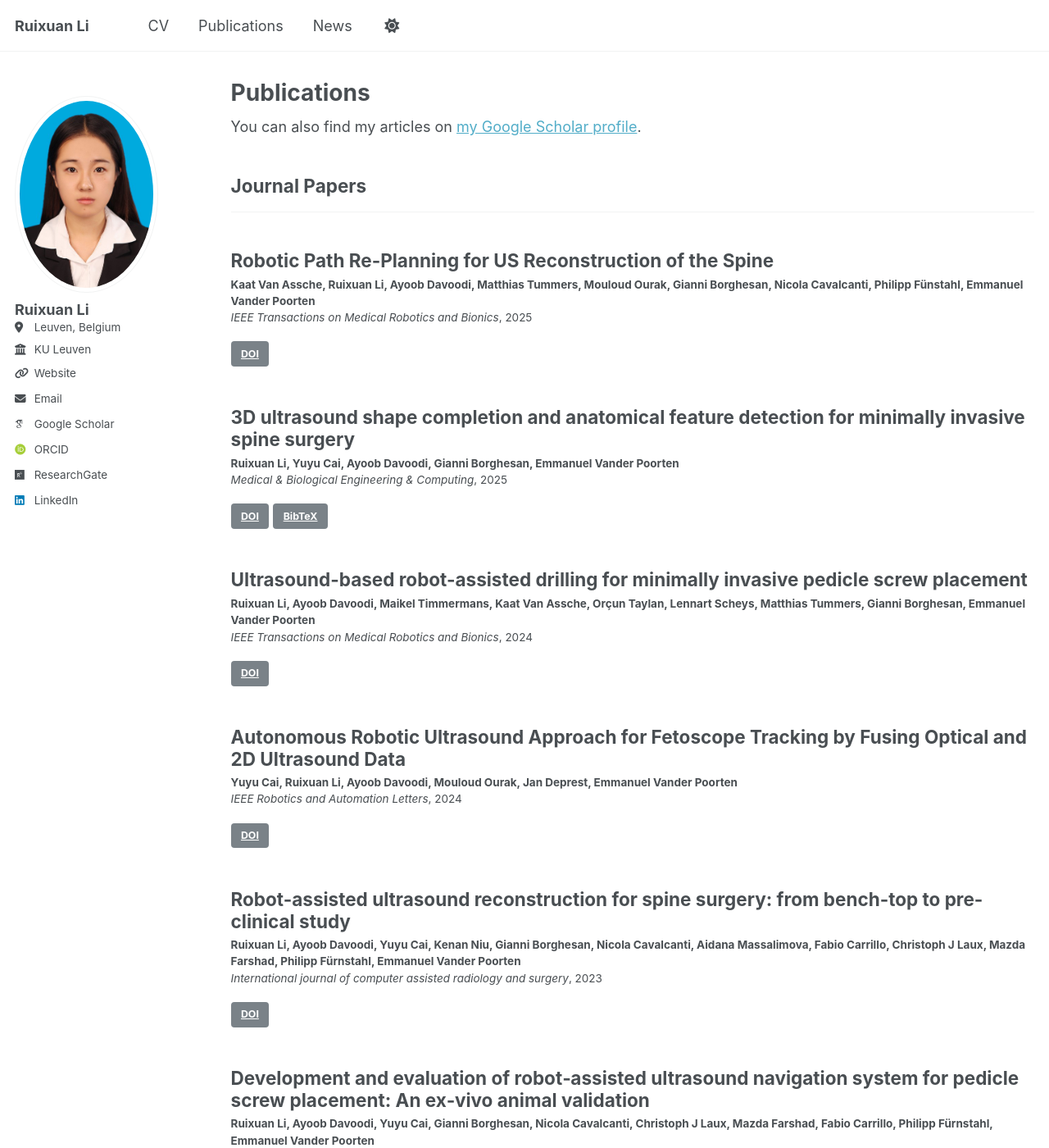
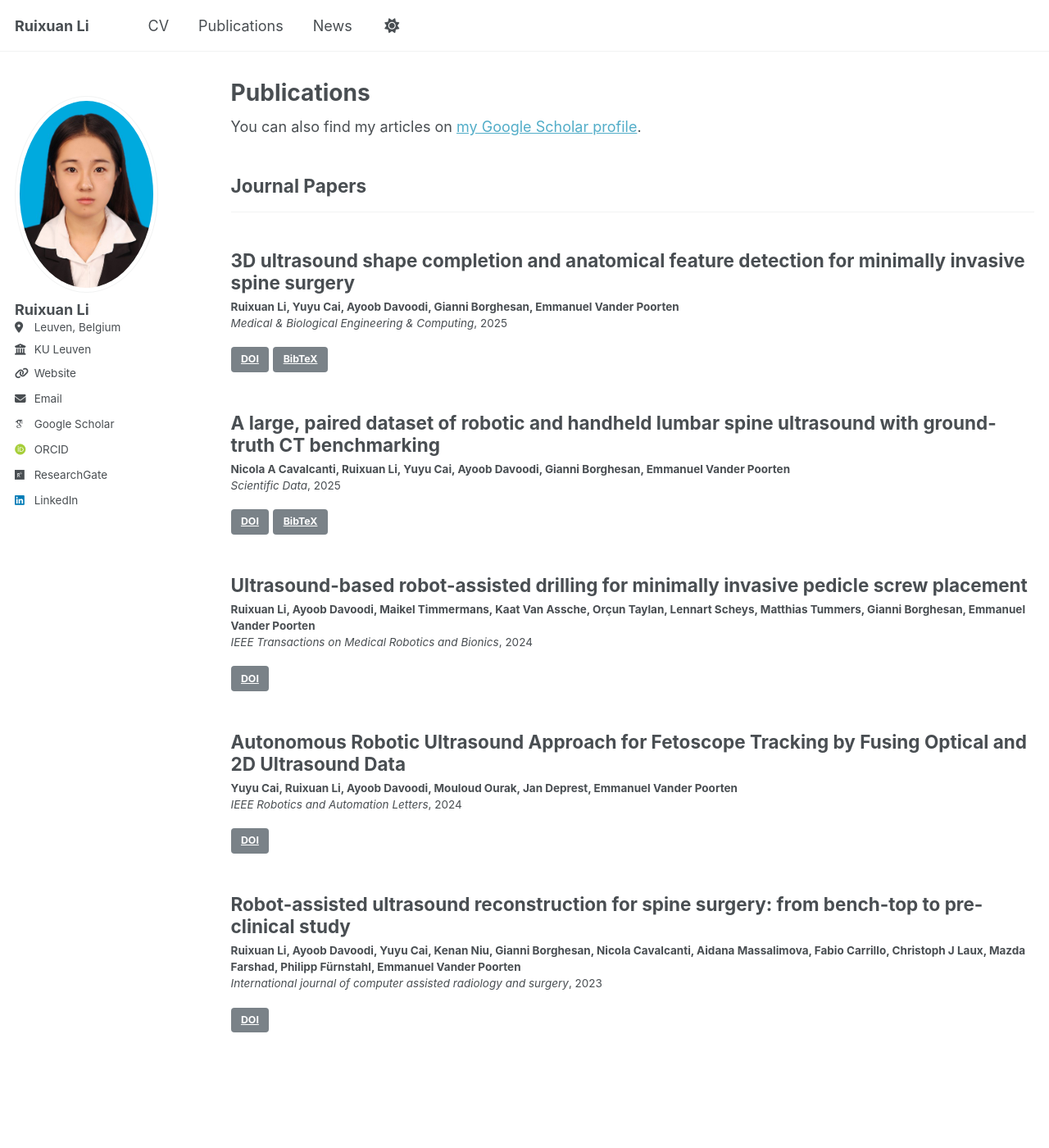
Before and after one commit to Li-Ruixuan/Li-Ruixuan.github.io, a Jekyll site: the page built from _pages/publications.html, in a window 1280 px wide and 1400 px high. Shown: the whole window at 82% size. Built offline with Jekyll 4.4.1, drawn with Linux system fonts in a browser that asks for light colours; some web fonts are replaced; some of the changed text lies outside the part shown.

Commit message:
Updated my website content, update journal paper

```diff
--- a/_data/cv.json
+++ b/_data/cv.json
@@ -24,6 +24,13 @@
     ]
   },
   "work": [{
+      "company": "KU Leuven, Belgium",
+      "position": "Postdoctoral Researcher",
+      "website": "https://www.kuleuven.be",
+      "startDate": "2025-04",
+      "endDate": "Present",
+      "summary": "Funded by FWO Junior postdoctoral fellowship"
+    }, {
       "company": "KU Leuven, Belgium",
       "position": "Postdoctoral Researcher",
       "website": "https://www.kuleuven.be",
@@ -83,7 +90,7 @@
   },
   {
     "name": "Engineering Software",
-    "keywords": ["ROS", "SolidWorks",  "AutoCAD"]
+    "keywords": ["ROS", "Pytorch", "TensorFlow", "Unity", "SolidWorks" ]
   } ],
   "languages": [ {
     "language": "Chinese",
@@ -103,6 +110,16 @@
   ],
   "references": [],
   "publications": [
+     {
+      "name": "A large, paired dataset of robotic and handheld lumbar spine ultrasound with ground-truth CT benchmarking",
+      "authors": ["Nicola A Cavalcanti", "Ruixuan Li", "Yuyu Cai", "Ayoob Davoodi", "Gianni Borghesan", "Emmanuel Vander Poorten"],
+      "publisher": "Scientific Data",
+      "type": "journal",
+      "releaseDate": "2025",
+      "website": "https://https://www.nature.com/articles/s41597-025-06047-9",
+      "bibtex": "@article{Cavalcanti2025,  title = {A large,  paired dataset of robotic and handheld lumbar spine ultrasound with ground-truth CT benchmarking},volume = {12}, ISSN = {2052-4463}, number = {1}, journal = {Scientific Data}, publisher = {Springer Science and Business Media LLC}, author = {Cavalcanti,  Nicola A. and Li,  Ruixuan and Arango,  Laura and Davoodi,  Ayoob and Van Assche,  Kaat and Ao,  Yunke and Massalimova,  Aidana and Salehi,  Mehrdad and Zingg,  Lukas and G\"{o}tschi,  Tobias and Borghesan,  Gianni and Laux,  Christoph J. and Sutter,  Reto and Farshad,  Mazda and Tummers,  Matthias and F\"{u}rnstahl,  Philipp and Vander Poorten,  Emmanuel and Carrillo,  Fabio}, year = {2025}, month = nov }",
+      "featured": true
+    },
     {
       "name": "3D ultrasound shape completion and anatomical feature detection for minimally invasive spine surgery",
       "authors": ["Ruixuan Li", "Yuyu Cai", "Ayoob Davoodi", "Gianni Borghesan", "Emmanuel Vander Poorten"],
@@ -111,15 +128,6 @@
       "releaseDate": "2025",
       "website": "https://link.springer.com/article/10.1007/s11517-025-03359-1",
       "bibtex": "@article{Li2025,title = {3D ultrasound shape completion and anatomical feature detection for minimally invasive spine surgery}, ISSN = {1741-0444},journal = {Medical &amp; Biological Engineering &amp; Computing}, publisher = {Springer Science and Business Media LLC},author = {Li,  Ruixuan and Cai,  Yuyu and Davoodi,  Ayoob and Borghesan,  Gianni and Vander Poorten,  Emmanuel}, year = {2025},month = apr }",
-      "featured": false
-    },
-    {
-      "name": "Robotic Path Re-Planning for US Reconstruction of the Spine",
-      "authors": ["Kaat Van Assche", "Ruixuan Li", "Ayoob Davoodi", "Matthias Tummers", "Mouloud Ourak", "Gianni Borghesan", "Nicola Cavalcanti", "Philipp Fünstahl", "Emmanuel Vander Poorten"],
-      "publisher": "IEEE Transactions on Medical Robotics and Bionics",
-      "releaseDate": "2025",
-      "type": "journal",
-      "website": "https://ieeexplore.ieee.org/abstract/document/10934064",
       "featured": false
     },
     {
@@ -141,22 +149,13 @@
       "featured": false
     },
     {
-      "name": "Development and evaluation of robot‐assisted ultrasound navigation system for pedicle screw placement: An ex‐vivo animal validation",
-      "authors": ["Ruixuan Li", "Ayoob Davoodi", "Yuyu Cai", "Gianni Borghesan", "Nicola Cavalcanti", "Christoph J Laux", "Mazda Farshad", "Fabio Carrillo", "Philipp Fürnstahl", "Emmanuel Vander Poorten"],
-      "publisher": "The International Journal of Medical Robotics and Computer Assisted Surgery",
-      "releaseDate": "2023",
-      "type": "journal",
-      "website": "https://onlinelibrary.wiley.com/doi/abs/10.1002/rcs.2590",
-      "featured": false
-    },
-    {
       "name": "Robot-assisted ultrasound reconstruction for spine surgery: from bench-top to pre-clinical study",
       "authors": ["Ruixuan Li", "Ayoob Davoodi", "Yuyu Cai", "Kenan Niu", "Gianni Borghesan", "Nicola Cavalcanti", "Aidana Massalimova", "Fabio Carrillo", "Christoph J Laux", "Mazda Farshad", "Philipp Fürnstahl", "Emmanuel Vander Poorten"],
       "publisher": "International journal of computer assisted radiology and surgery",
       "releaseDate": "2023",
       "type": "journal",
       "website": "https://link.springer.com/article/10.1007/s11548-023-02932-z",
-      "featured": false
+      "featured": true
     }
   ],
   "presentations": [
--- a/_pages/cv.html
+++ b/_pages/cv.html
@@ -68,7 +68,7 @@ Email: {{ site.data.cv.basics.email }}    -->
 {% for award in site.data.cv.awards %}
 <div class="list__item">
   <article class="archive__item">
-    <h3 class="archive__item-title">{{ award.title }}</h3>
+    <p class="archive__item-title">{{ award.title }}</p>
     <p class="archive__item-excerpt">
       <strong>{{ award.awarder }}</strong><br>
       <em>{{ award.date }}</em>
```
